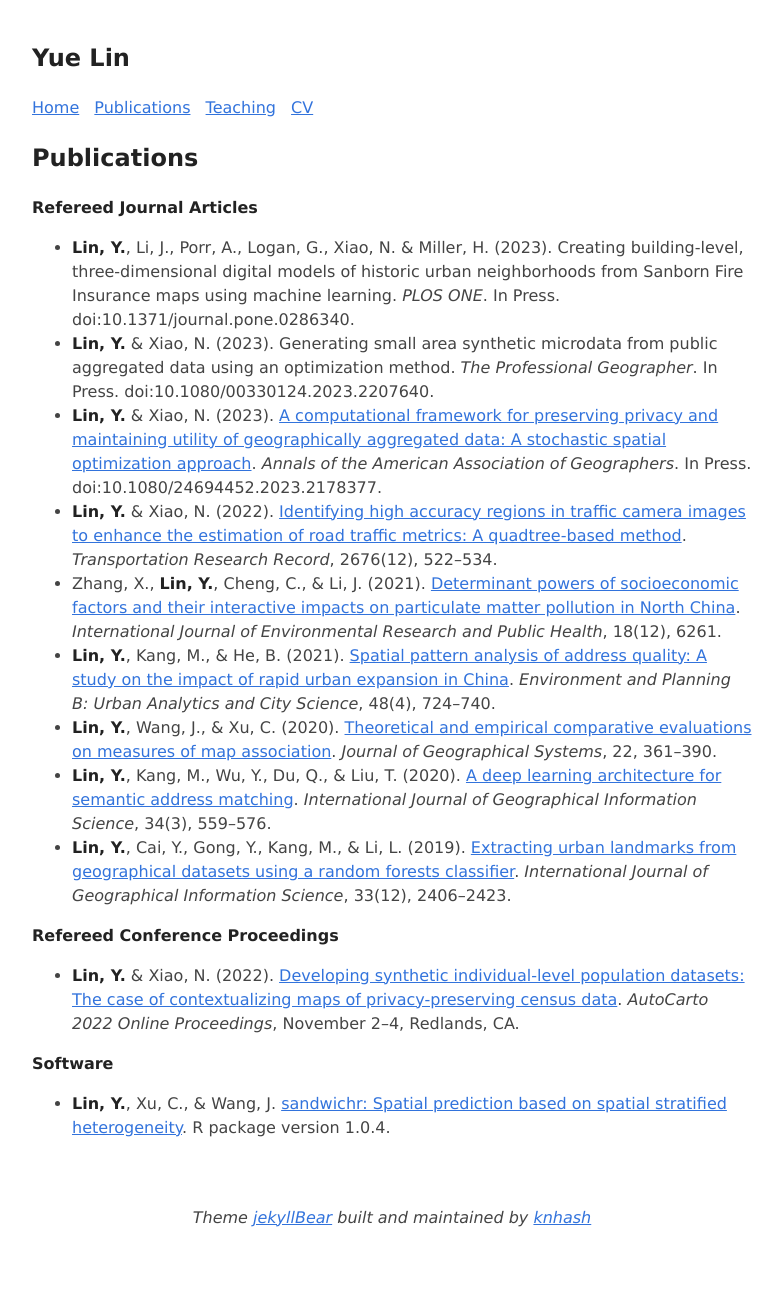
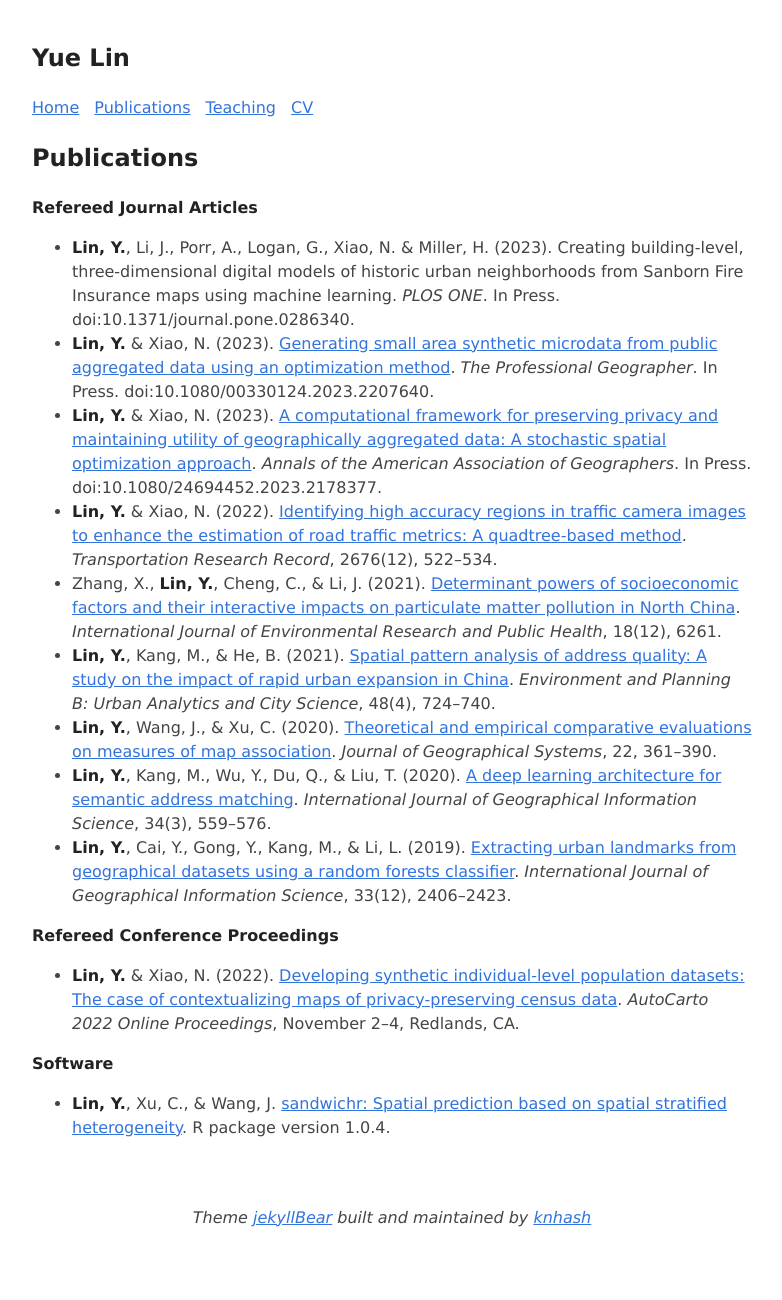
Before and after one commit to linyuehzzz/linyuehzzz.github.io, a Jekyll site: the page built from publications.md, in a window 1280 px wide. Shown: the whole page, without its empty margins (248-1030 px from the left). Built offline with Jekyll 4.4.1, drawn with Linux system fonts in a browser that asks for light colours; part of the change alters nothing that is shown.

```diff
--- a/publications.md
+++ b/publications.md
@@ -7,7 +7,7 @@ permalink: /publications
 
 **Refereed Journal Articles**
 - **Lin, Y.**, Li, J., Porr, A., Logan, G., Xiao, N. & Miller, H. (2023). Creating building-level, three-dimensional digital models of historic urban neighborhoods from Sanborn Fire Insurance maps using machine learning. *PLOS ONE*. In Press. doi:10.1371/journal.pone.0286340.
-- **Lin, Y.** & Xiao, N. (2023). Generating small area synthetic microdata from public aggregated data using an optimization method. *The Professional Geographer*. In Press. doi:10.1080/00330124.2023.2207640.
+- **Lin, Y.** & Xiao, N. (2023). [Generating small area synthetic microdata from public aggregated data using an optimization method](https://www.tandfonline.com/doi/full/10.1080/00330124.2023.2207640). *The Professional Geographer*. In Press. doi:10.1080/00330124.2023.2207640.
 - **Lin, Y.** & Xiao, N. (2023). [A computational framework for preserving privacy and maintaining utility of geographically aggregated data: A stochastic spatial optimization approach](https://www.tandfonline.com/doi/abs/10.1080/24694452.2023.2178377). *Annals of the American Association of Geographers*. In Press. doi:10.1080/24694452.2023.2178377.
 - **Lin, Y.** & Xiao, N. (2022). [Identifying high accuracy regions in traffic camera images to enhance the estimation of road traffic metrics: A quadtree-based method](https://journals.sagepub.com/doi/abs/10.1177/03611981221096117?journalCode=trra). *Transportation Research Record*, 2676(12), 522--534.
 - Zhang, X., **Lin, Y.**, Cheng, C., & Li, J. (2021). [Determinant powers of socioeconomic factors and their interactive impacts on particulate matter pollution in North China](https://www.mdpi.com/1660-4601/18/12/6261). *International Journal of Environmental Research and Public Health*, 18(12), 6261.
```
